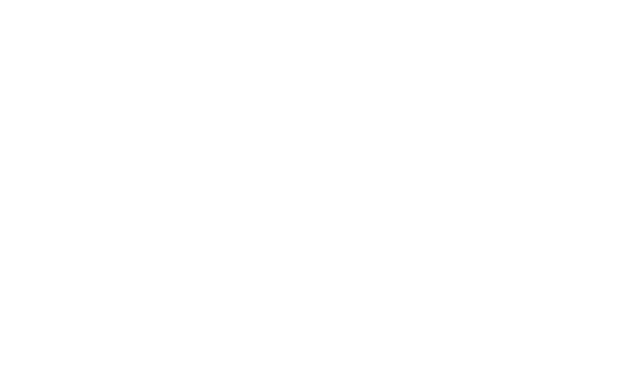
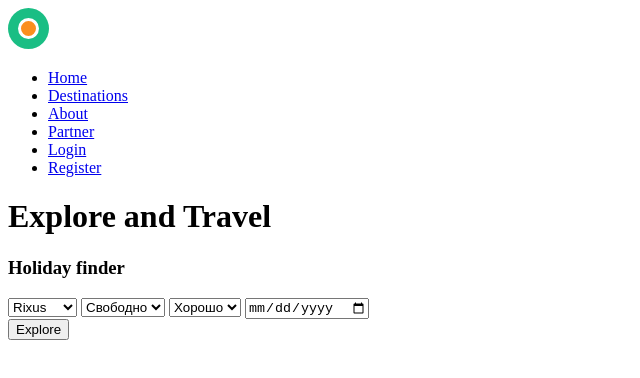
Before and after one commit to rebusmv/travel, a plain HTML site: page index.html in a window 1280 px wide. Shown: the whole page, without its empty margins (0-640 px from the left). Drawn offline with Linux system fonts and the light colour scheme.

Commit message:
Header markup

```diff
--- a/index.html
+++ b/index.html
@@ -6,6 +6,45 @@
     <title>Explore and Travel</title>
 </head>
 <body>
-
+    <header class="header">
+        <div class="container">
+            <div class="header__inner">
+                <a href="#" class="header__logo"><img src="images/logo.svg" alt="" class="header__log-img"></a>
+                <nav class="header__menu-top">
+                <ul class="header__menu-list">
+                    <li class="header__menu-item"><a href="#" class="header__menu-link">Home</a></li>
+                    <li class="header__menu-item"><a href="#" class="header__menu-link">Destinations</a></li>
+                    <li class="header__menu-item"><a href="#" class="header__menu-link">About</a></li>
+                    <li class="header__menu-item"><a href="#" class="header__menu-link">Partner</a></li>
+                    <li class="header__menu-item"><a href="#" class="header__menu-link">Login</a></li>
+                    <li class="header__menu-item"><a href="#" class="header__menu-link">Register</a></li>
+                </ul>
+                </nav>
+            </div>
+        </div>
+        <div class="header__content">
+            <h1 class="header__title">Explore and Travel</h1>
+            <p class="header__finder">
+                <h3 class="header__finder-title">Holiday finder</h3>
+                <div class="header__finder-inner">
+                    <select name="location" id="location" class="header__finder-input" placeholder="location">
+                       <option value="1">Rixus</option>
+                       <option value="2">Шахтер</option>
+                       <option value="3">Алем +</option>
+                    </select>
+                    <select name="activity" id="activity" class="header__finder-input" placeholder="activity">
+                        <option value="rus">Свободно</option>
+                        <option value="kaz">Занято</option>
+                     </select>
+                     <select name="grade" id="grade" class="header__finder-input" placeholder="grade">
+                        <option value="good">Хорошо</option>
+                        <option value="bad">Плохо</option>
+                     </select>
+                     <input type="date" placeholder="date">
+                </div>
+                <button class="header__finder-btn">Explore</button>
+            </p>
+        </div>
+    </header>
 </body>
 </html>
```
Also changed, not shown: images/header__bg.png (added), images/logo.svg (added).
